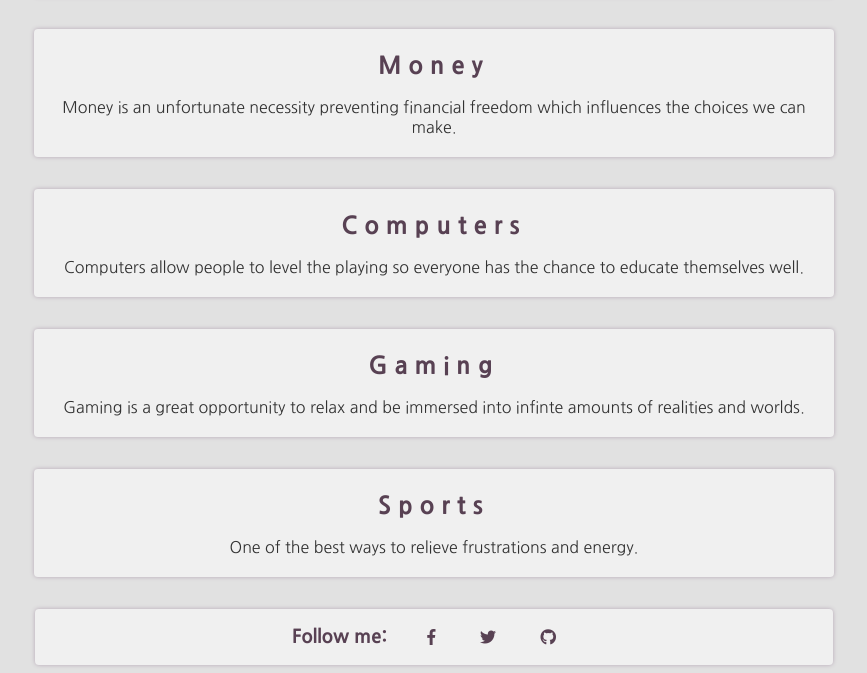
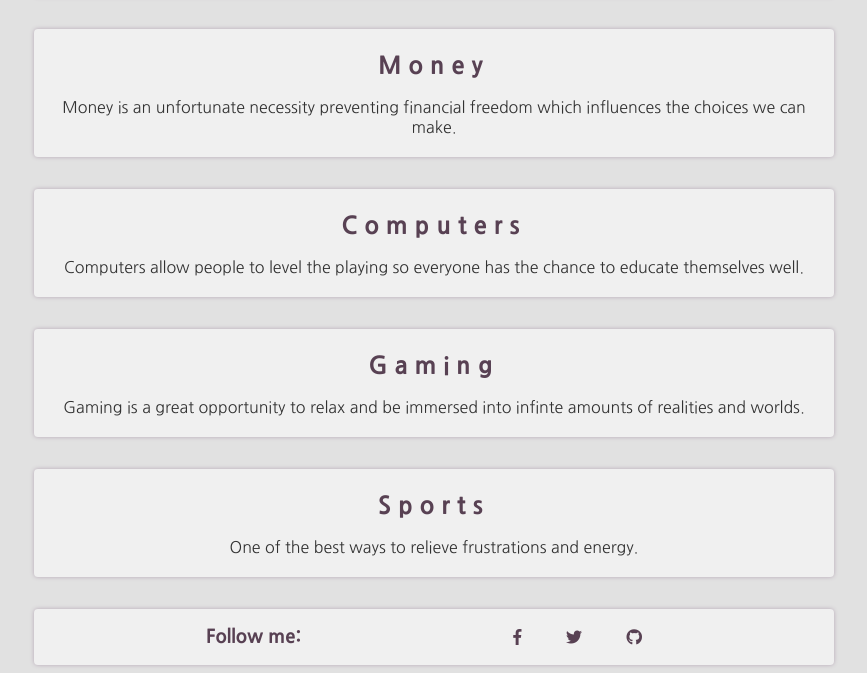
Before and after one commit to JupitersLB/profile, a plain HTML site: page index.html in a window 1280 px wide. Shown: the part 263-936 px from the top of the page, without its empty margins (206-1073 px from the left). Drawn offline with Linux system fonts and the light colour scheme.

Commit message:
make my profile prettier

```diff
--- a/style.css
+++ b/style.css
@@ -16,6 +16,7 @@ h2 {
 h3 {
   color: #584153;
   padding-right: 20px;
+  margin-left: auto;
 }
 a {
   text-decoration: none;
@@ -88,10 +89,9 @@ p {
 }
 
 .footer {
-  display: inline-flex;
+  display: flex;
   background-color: rgb(240, 240, 240);
   border-radius: 4px;
-  padding: 0px 257px;
   box-shadow: 0px 0px 4px rgb(183, 168, 183);
 }
 
```
